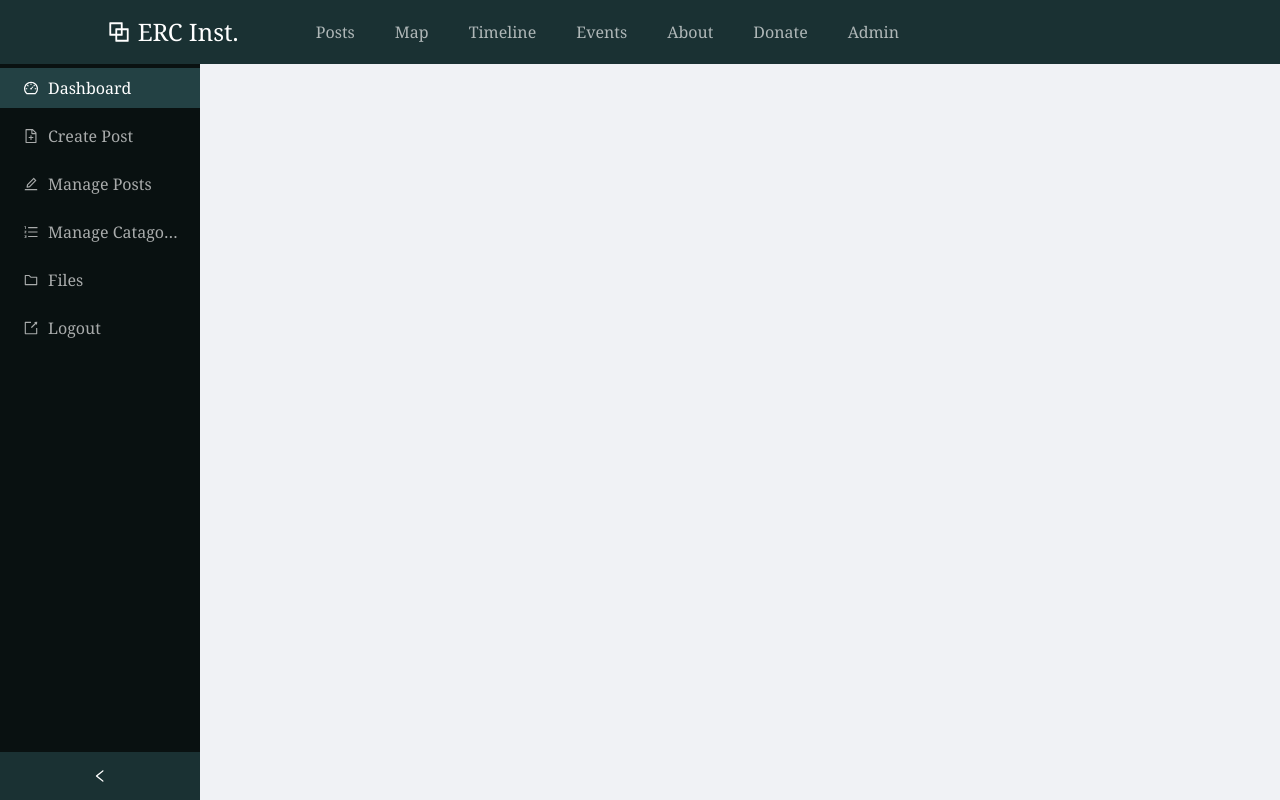
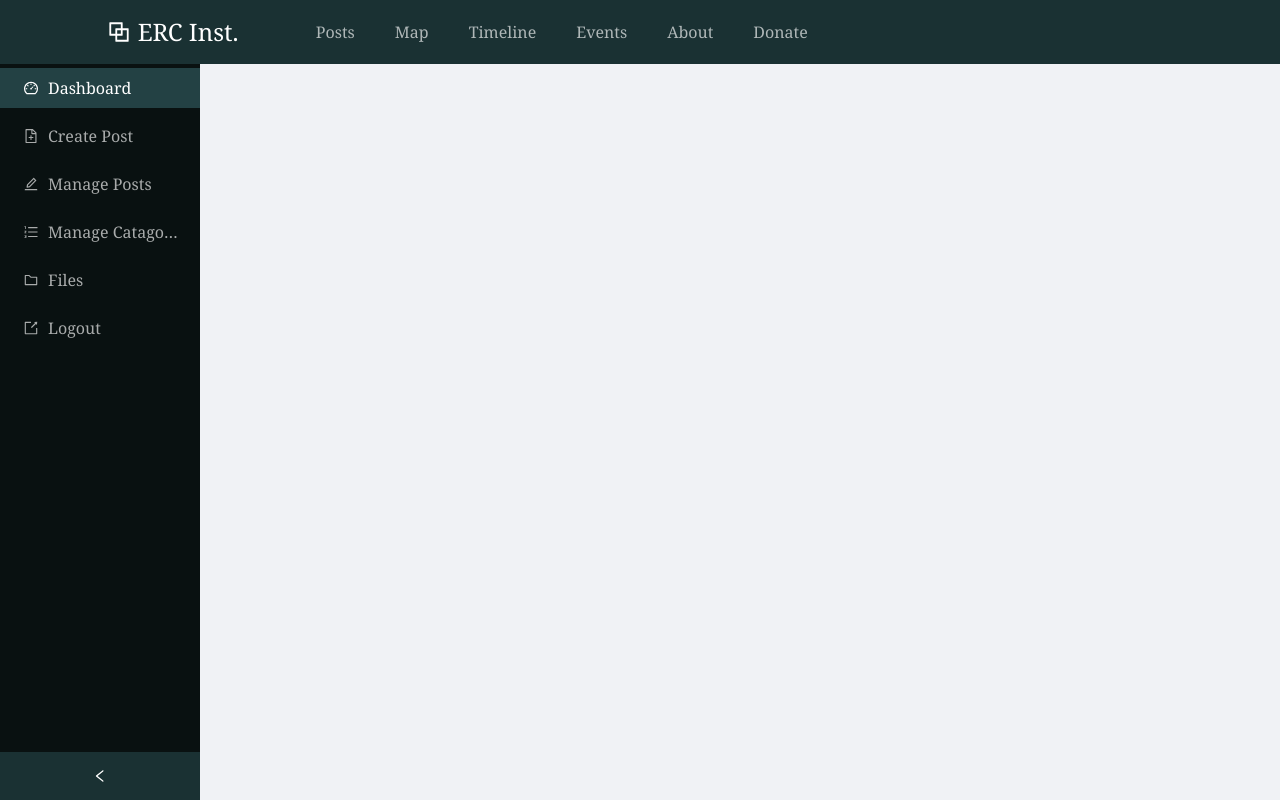
Before and after one commit to lzheng0212/JD_SLS1105, a React (Create React App) app in the folder interactive-web/: page /adminPortal in a window 1280 px wide. Built offline with nearby package versions, Linux system fonts and the light colour scheme.

Commit message:
remove backdoor

```diff
--- a/interactive-web/src/component/NavigationBar.js
+++ b/interactive-web/src/component/NavigationBar.js
@@ -53,11 +53,11 @@ export default function NavigationBar() {
                 Donate
               </a>
             </Menu.Item>
-            <Menu.Item key="admin">
+            {/* <Menu.Item key="admin">
               <a href="/adminportal" rel="noopener noreferrer">
                 Admin
               </a>
-            </Menu.Item>
+            </Menu.Item> */}
           </Menu>
         </Col>
       </Row>
--- a/interactive-web/src/pages/AdminPortal.js
+++ b/interactive-web/src/pages/AdminPortal.js
@@ -112,9 +112,12 @@ function AdminPortal() {
               </Menu>
           </Sider>
           <Layout>
-              <Route path='/adminportal/create' exact component={CreatePostPage}></Route>
-              <Route path='/adminportal/deletepostpage' exact component={DeletePostPage}></Route>
-              <Route path='/adminportal/managecategoriespage' exact component={ManageCategoriesPage}></Route>
+              <Content>
+                <Route path='/adminportal/create' exact component={CreatePostPage}></Route>
+                <Route path='/adminportal/deletepostpage' exact component={DeletePostPage}></Route>
+                <Route path='/adminportal/managecategoriespage' exact component={ManageCategoriesPage}></Route>
+              </Content>
+
           </Layout>
         </Layout>
       </Router>
--- a/interactive-web/src/pages/specifcPost.js
+++ b/interactive-web/src/pages/specifcPost.js
@@ -3,6 +3,9 @@ import FooterComponent from "../component/FooterComponent";
 import "./specificPost.css";
 import { useLocation } from "react-router-dom";
 import Quill from "quill";
+import { Layout } from "antd";
+import NavigationBar from "../component/NavigationBar";
+import { Content } from "antd/lib/layout/layout";
 
 //rfc
 //Collection on database must have a field named "createdAt"
@@ -24,7 +27,9 @@ export default function SpecifcPost() {
   }, []);
 
   return (
-    <>
+    <Layout>
+      <NavigationBar/>
+      <Content>
         <br></br>
         <br></br>
         <br></br>
@@ -33,7 +38,9 @@ export default function SpecifcPost() {
         <p>{data.title}</p>
         <p>{data.author}</p>
         <div id="quillPostContent"></div>
+      </Content>
+
       <FooterComponent />
-    </>
+    </Layout>
   );
 }
```
Lines whose indentation alone changed are shown as unchanged.
